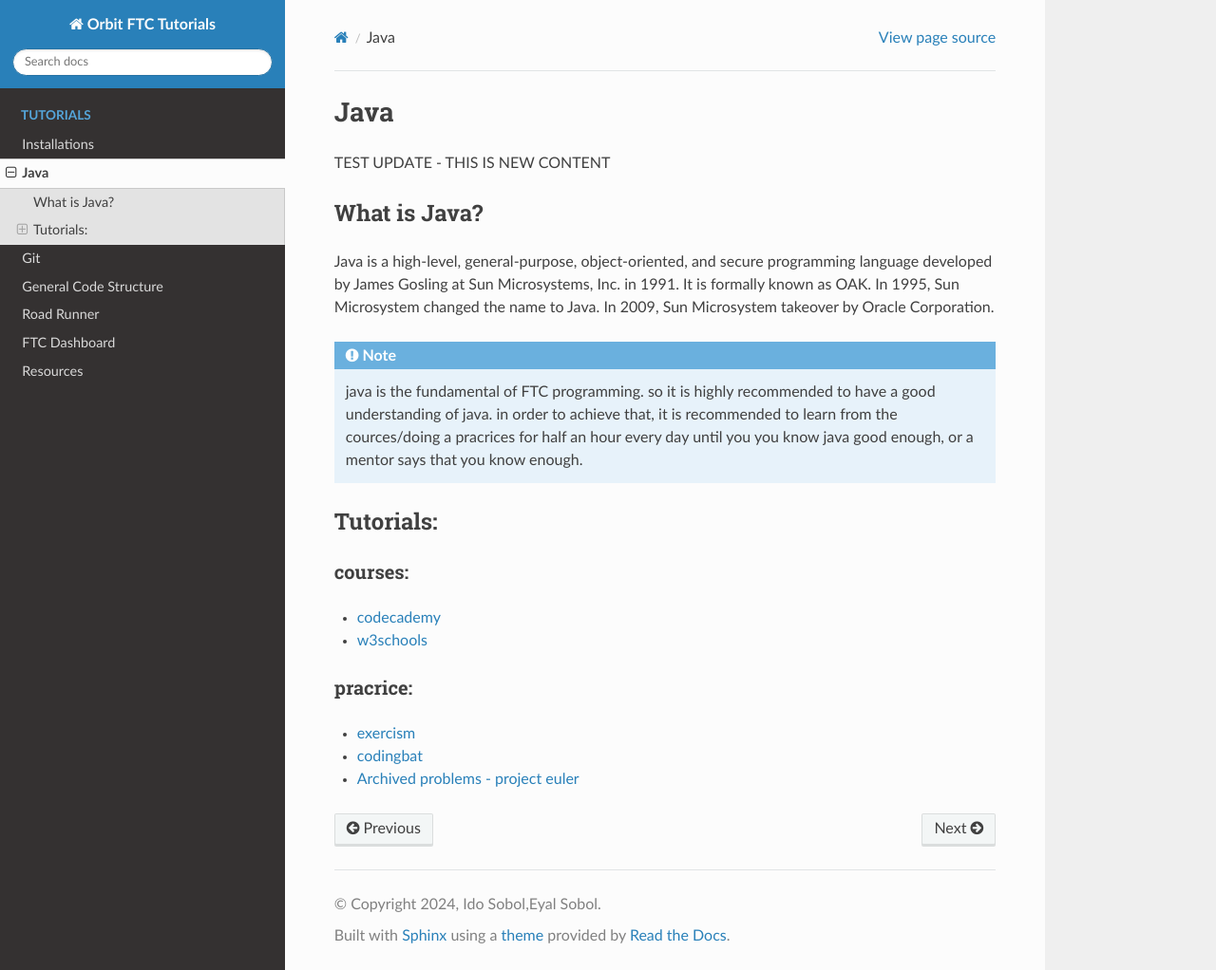
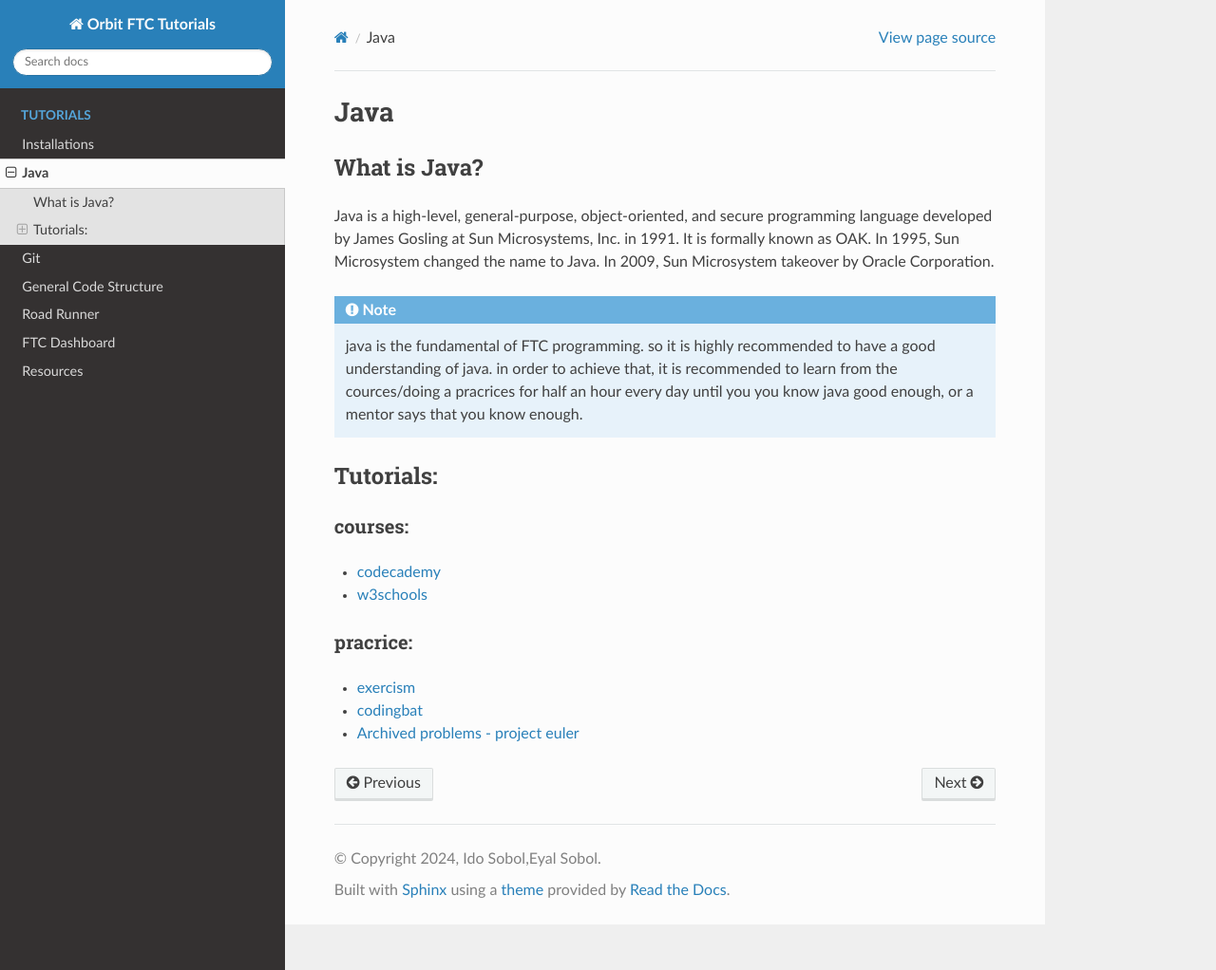
Before and after one commit to FTC-ORBIT/Tutorials-Docs, a Sphinx documentation site: the page built from docs/source/java.rst, in a window 1280 px wide and 1022 px high. Shown: the whole window at 95% size. Built offline with Sphinx 7.4.7 and the Read the Docs theme 3.1.0, drawn with Linux system fonts in a browser that asks for light colours.

Commit message:
cleaned java

```diff
--- a/docs/source/java.rst
+++ b/docs/source/java.rst
@@ -1,7 +1,6 @@
 Java
 ===================================
 
-TEST UPDATE - THIS IS NEW CONTENT
 
 What is Java?
 --------
```
